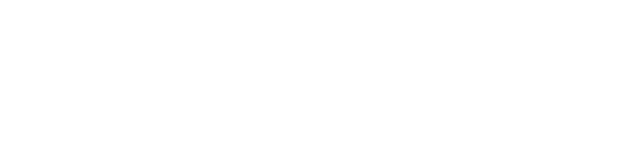
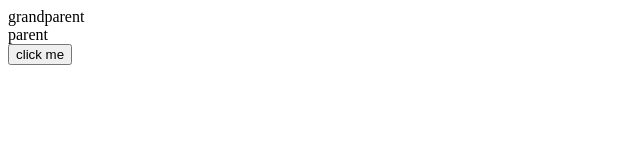
Before and after one commit to mdmusharruf13/JavaScript-Practice, a plain HTML site: page index.html in a window 1280 px wide. Shown: the whole page, without its empty margins (0-640 px from the left). Drawn offline with Linux system fonts and the light colour scheme.

Commit message:
html for event delegation

```diff
--- a/index.html
+++ b/index.html
@@ -4,9 +4,15 @@
     <meta charset="UTF-8">
     <meta name="viewport" content="width=device-width, initial-scale=1.0">
     <title>Document</title>
-    <script src="/ES6_A/WeakMap.js"></script>
+    <script src="/ES6_A/eventDelegation.js"></script>
 </head>
 <body>
-
+    <div class="grandParent">grandparent
+        <div class="parent">parent
+            <div class="child">
+                <button>click me</button>
+            </div>
+        </div>
+    </div>
 </body>
 </html>
```
